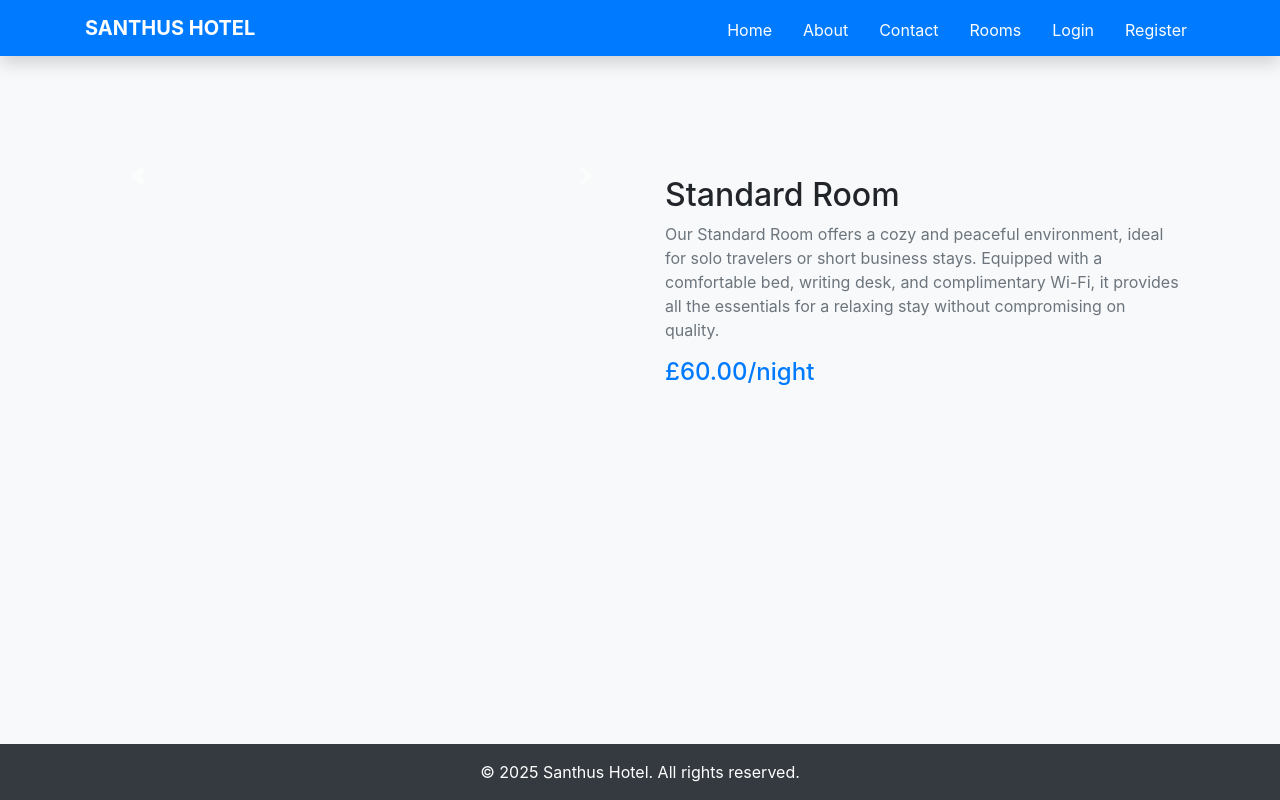
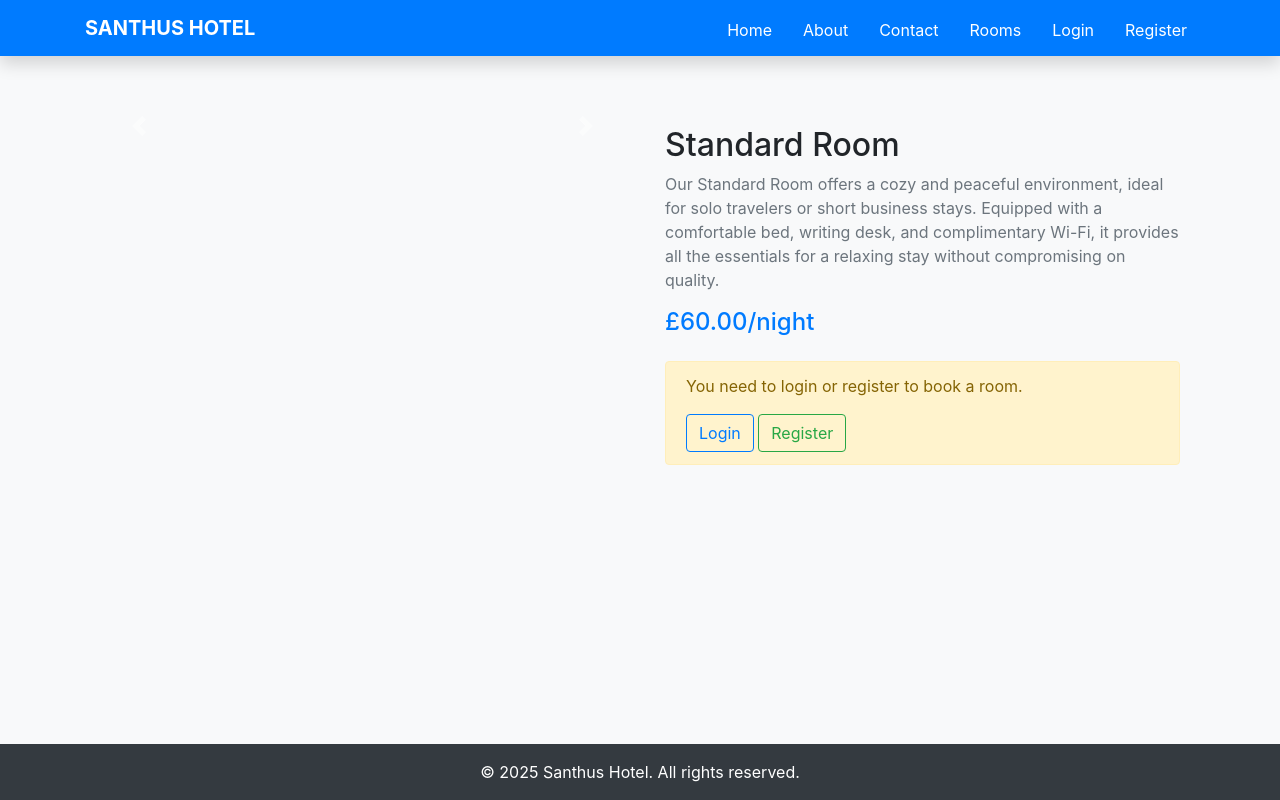
Before and after one commit to chrysanthusobinna/django-hotel, a Django app: page /room-details/1/ in a window 1280 px wide. Run offline with Django 5.2, Linux system fonts and the light colour scheme; data comes from the database, SQL or seed files in the repository; data that the repository does not hold is empty; some libraries are stand-ins or nearby versions.

Commit message:
show login/register prompt for guests

```diff
--- a/rooms/templates/rooms/room_detail.html
+++ b/rooms/templates/rooms/room_detail.html
@@ -42,6 +42,16 @@
                     <i class="fas fa-phone-alt"></i> Call us now to make Reservation
                 </a>
                 {% endif %}
+
+                {% if not user.is_authenticated %}
+
+                <div class="alert alert-warning mt-4">
+                    <p class="mb-3">You need to login or register to book a room.</p>
+                    <a href="{% url 'account_login' %}" class="btn btn-outline-primary me-2">Login</a>
+                    <a href="{% url 'account_signup' %}" class="btn btn-outline-success">Register</a>
+                </div>
+                {% endif %}
+
             </div>
         </div>
     </div>
--- a/static/css/style.css
+++ b/static/css/style.css
@@ -34,7 +34,7 @@
 
 
 main.container {
-    padding-top: 80px;
+    padding-top: 30px;
     padding-bottom: 40px;
 }
 
```
Also changed, not shown: customer/templates/customer/booking_detail.html (+1 -8 lines).
